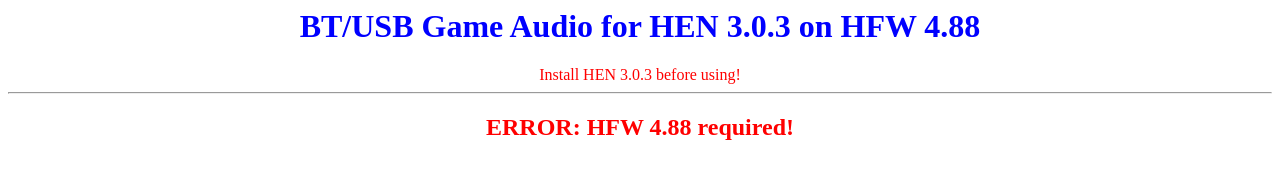
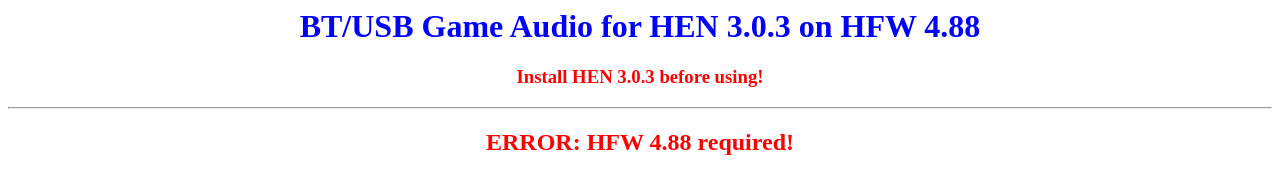
Before and after one commit to VoidSandbox/btga, a plain HTML site: page index.html in a window 1280 px wide. Drawn offline with Linux system fonts and the light colour scheme.

Commit message:
Update index.html

```diff
--- a/index.html
+++ b/index.html
@@ -1,7 +1,7 @@
 <title>BTGA Mod</title>
 <center>
 <h1><span style='color:blue'>BT/USB Game Audio for HEN 3.0.3 on HFW 4.88</span></h1>
-<span style='color:red'>Install HEN 3.0.3 before using!</span>
+<h3><span style='color:red'>Install HEN 3.0.3 before using!</span></h3>
 <hr>
 <div id="result"></div>
 <div id="exploit"></div>
```
